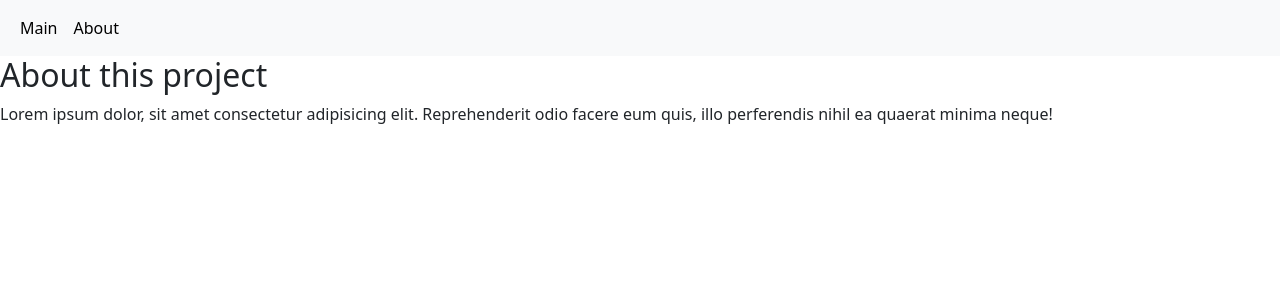
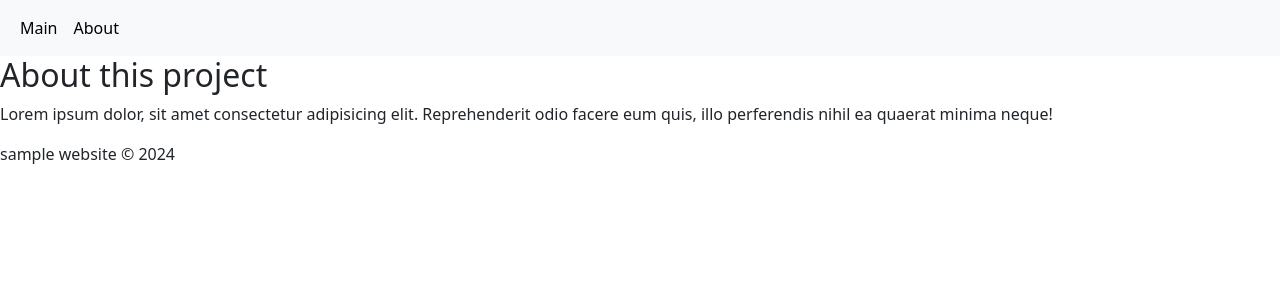
Before and after one commit to sdmans/react-game-app, a React (Vite) app: page /about in a window 1280 px wide. Shown: the top 300 px of the page. Built offline with nearby package versions, Linux system fonts and the light colour scheme.

Commit message:
Adding footer and updating layout

```diff
--- /dev/null
+++ b/src/components/Footer.tsx
@@ -0,0 +1,9 @@
+function Footer() {
+  return (
+    <>
+      <p>sample website &#169; 2024</p>
+    </>
+  );
+}
+
+export default Footer;
--- a/src/components/Layout.tsx
+++ b/src/components/Layout.tsx
@@ -1,5 +1,7 @@
 import { Outlet } from "react-router-dom";
 import Nav from "./Nav";
+import Footer from "./Footer";
+import "./Layout.css";
 
 function Layout() {
   return (
@@ -10,6 +12,9 @@ function Layout() {
       <main>
         <Outlet />
       </main>
+      <footer>
+        <Footer />
+      </footer>
     </>
   );
 }
```
Also changed, not shown: src/components/Layout.css (added).
